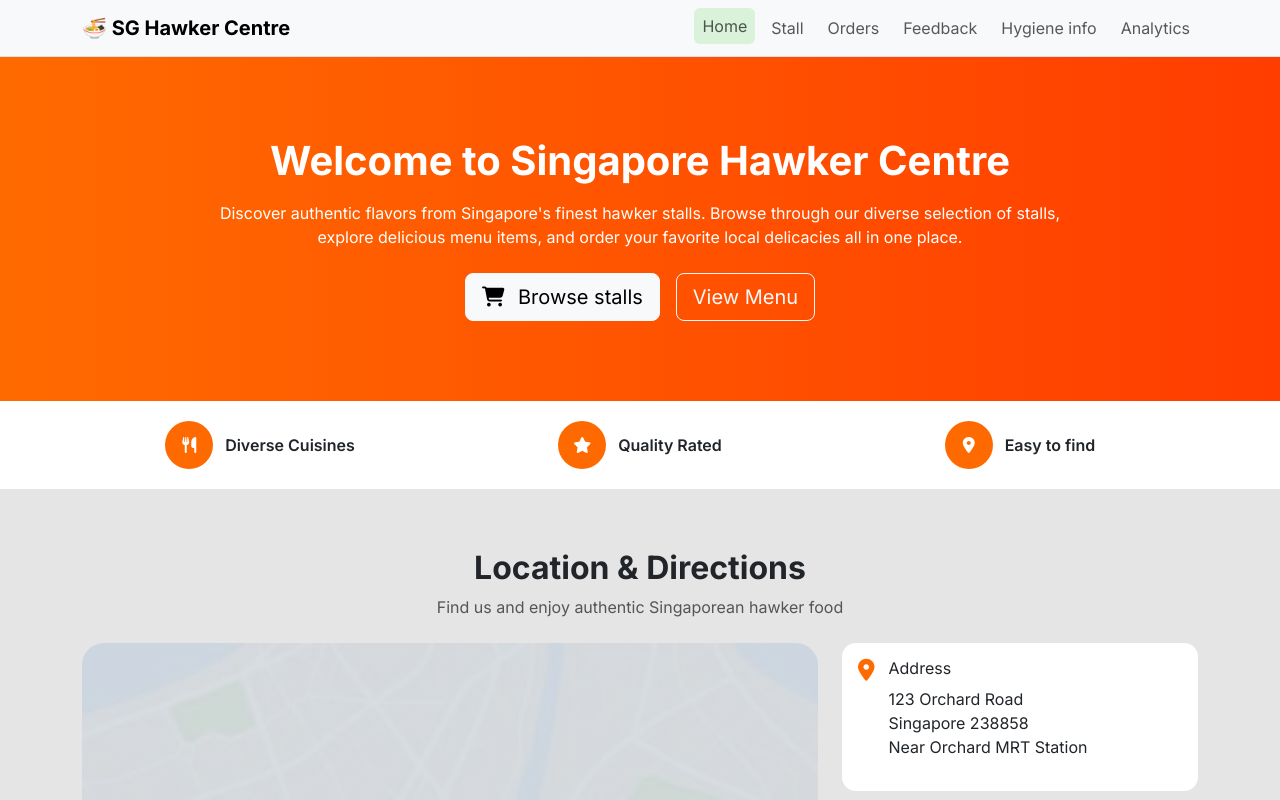
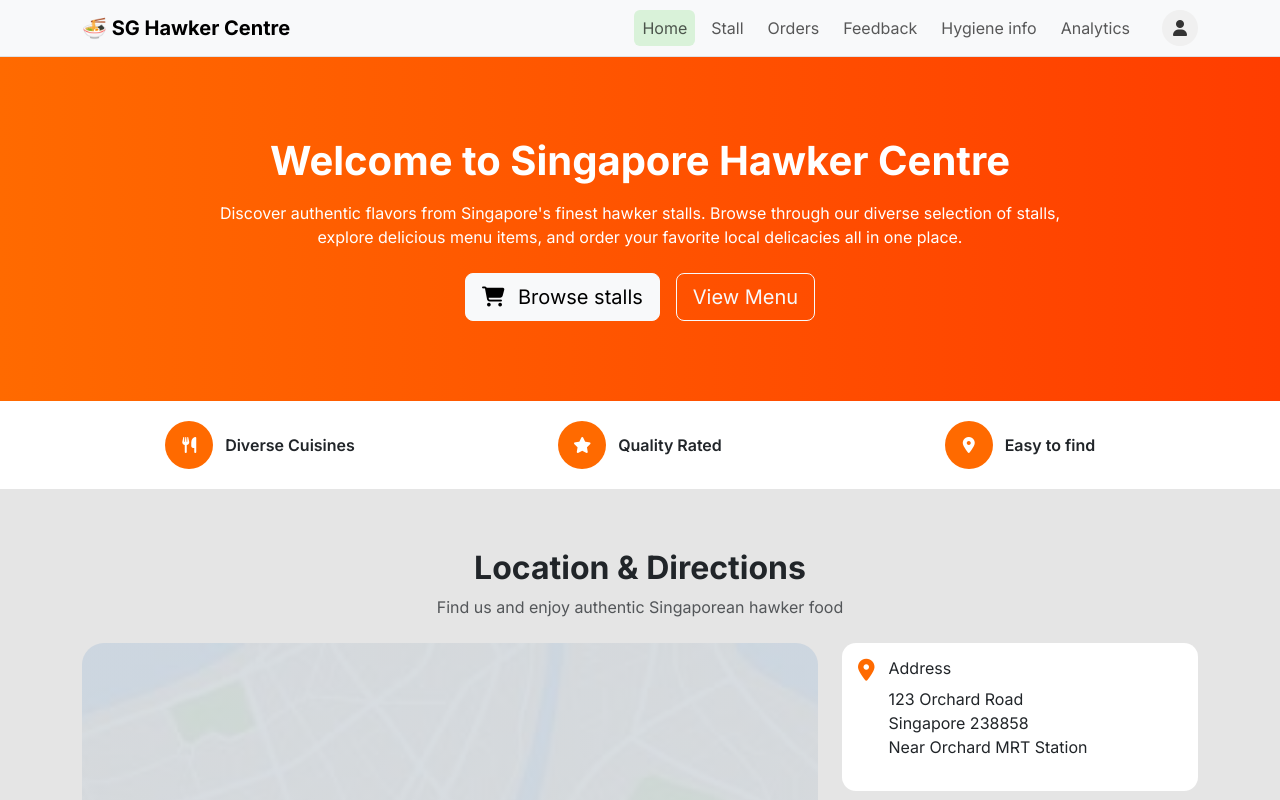
Before and after one commit to RussellJamil619/FED_Project, a plain HTML site: page sg-hawker-project-leslie/html/index.html in a window 1280 px wide. Shown: the top 800 px of the page. Drawn offline with nearby package versions, Linux system fonts and the light colour scheme.

Commit message:
Added Profile Icon

```diff
--- a/sg-hawker-project-leslie/css/style.css
+++ b/sg-hawker-project-leslie/css/style.css
@@ -119,3 +119,20 @@ body {
 .btn-orange:hover {
   background-color: #e85d00;
 }
+
+/* Profile icon */
+.profile-icon {
+  width: 36px;
+  height: 36px;
+  border-radius: 50%;
+  background-color: #f0f0f0;
+  display: flex;
+  align-items: center;
+  justify-content: center;
+  color: #333;
+}
+
+.profile-icon:hover {
+  background-color: #e0e0e0;
+  color: #000;
+}
--- a/sg-hawker-project-leslie/html/index.html
+++ b/sg-hawker-project-leslie/html/index.html
@@ -26,13 +26,20 @@
     </button>
 
     <div class="collapse navbar-collapse" id="mainNav">
-      <ul class="navbar-nav ms-auto mb-2 mb-lg-0 gap-lg-2">
+      <ul class="navbar-nav ms-auto mb-2 mb-lg-0 gap-lg-2 align-items-lg-center">
         <li class="nav-item"><a class="nav-link active-tag" href="#">Home</a></li>
         <li class="nav-item"><a class="nav-link" href="#">Stall</a></li>
         <li class="nav-item"><a class="nav-link" href="#">Orders</a></li>
         <li class="nav-item"><a class="nav-link" href="#">Feedback</a></li>
         <li class="nav-item"><a class="nav-link" href="#">Hygiene info</a></li>
         <li class="nav-item"><a class="nav-link" href="#">Analytics</a></li>
+
+        <!-- Profile Icon -->
+        <li class="nav-item ms-lg-3">
+          <a class="nav-link profile-icon" href="#" title="Profile">
+            <i class="fa-solid fa-user"></i>
+          </a>
+        </li>
       </ul>
     </div>
   </div>
@@ -86,7 +93,6 @@
   </div>
 </section>
 
-<!-- Location & Directions -->
 <!-- Location & Directions -->
 <section class="location-section">
   <div class="container">
@@ -156,7 +162,6 @@
   </div>
 </section>
 
-
 <script src="https://cdn.jsdelivr.net/npm/bootstrap@5.3.2/dist/js/bootstrap.bundle.min.js"></script>
 </body>
 </html>
```
